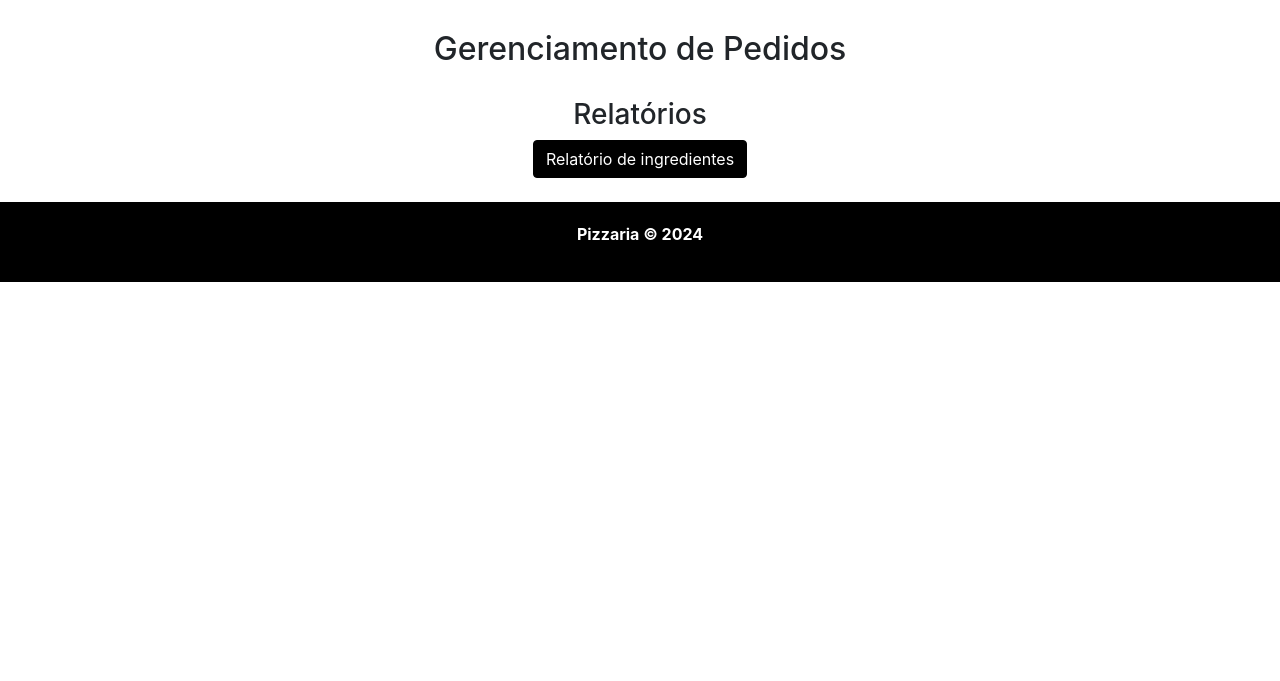
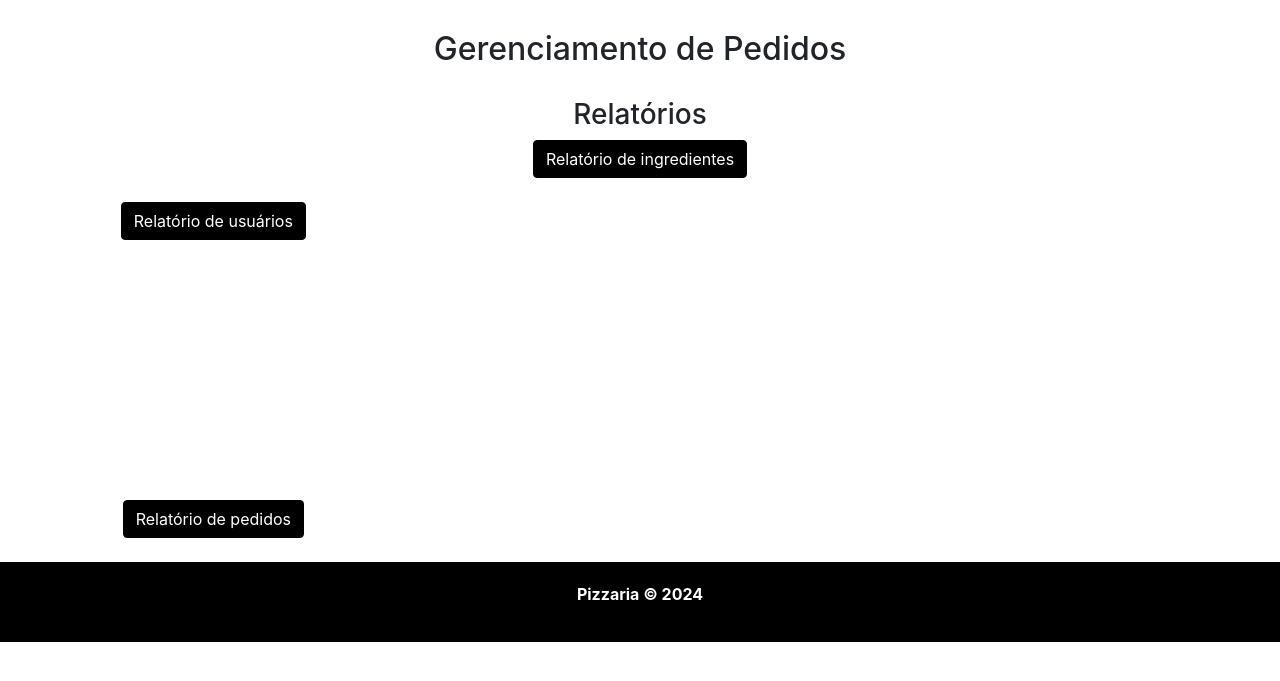
Before and after one commit to SamuellAguiar/Trabalho_ES_I, a PHP site: page /admin.php in a window 1280 px wide. Shown: the part 61-742 px from the top of the page. Run offline with PHP 8.4, Linux system fonts and the light colour scheme; data that the repository does not hold is empty.

Commit message:
Update admin.php

```diff
--- a/admin.php
+++ b/admin.php
@@ -61,6 +61,22 @@ include_once("process/orders.php");
 
 </div>
 
+            <div class="col-md-4 mb-4 text-center">
+                                    <form action="process/relatorio.php" method="post">
+                                        <input type="hidden" name="relatorio" value="usuarios">
+                                        <button type="submit" class="btn btn-primary">Relatório de usuários</button>
+                                    </form>
+                                </div>
+                        </div>
+
+             <div class="col-md-4 mb-4 text-center">
+                                    <form action="process/relatorio.php" method="post">
+                                        <input type="hidden" name="relatorio" value="pedidos">
+                                        <button type="submit" class="btn btn-primary">Relatório de pedidos</button>
+                                    </form>
+                                </div>
+
+
 
 
 <?php
```
